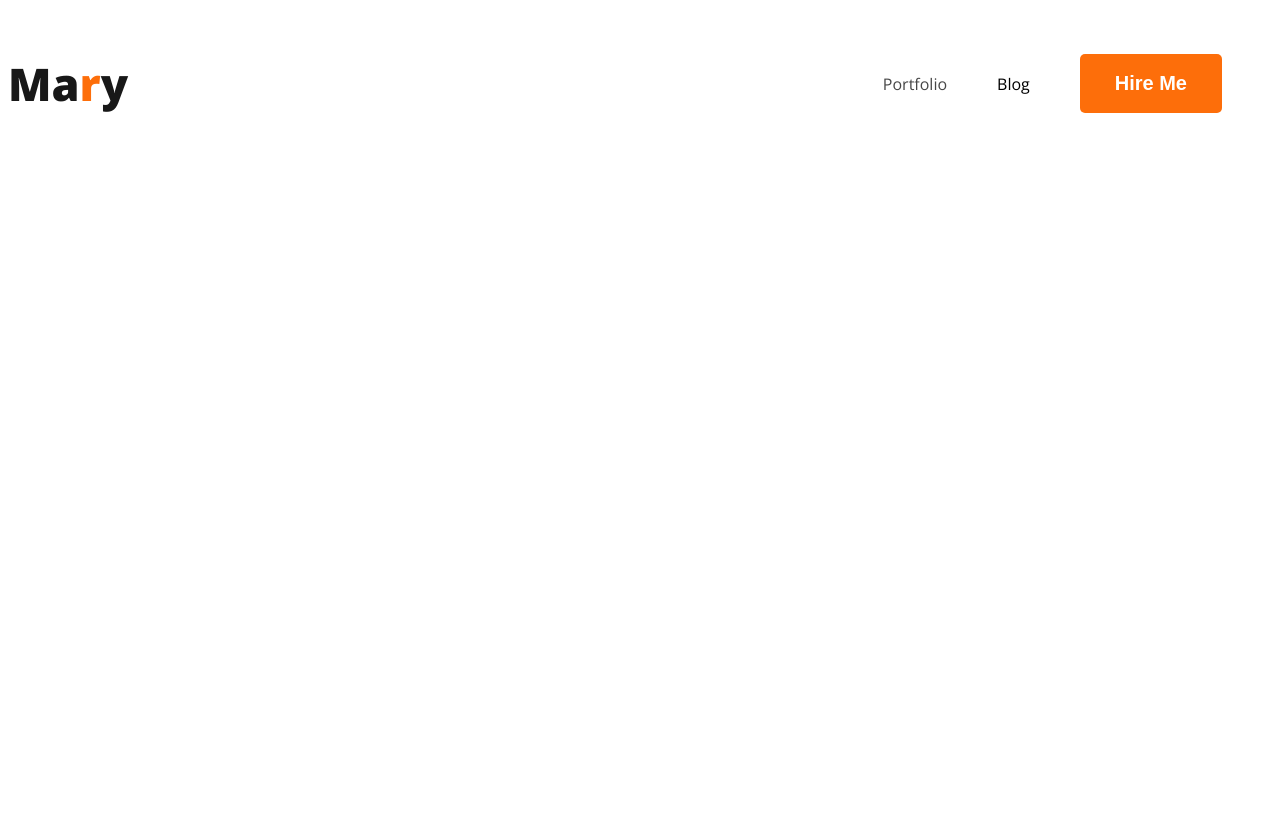
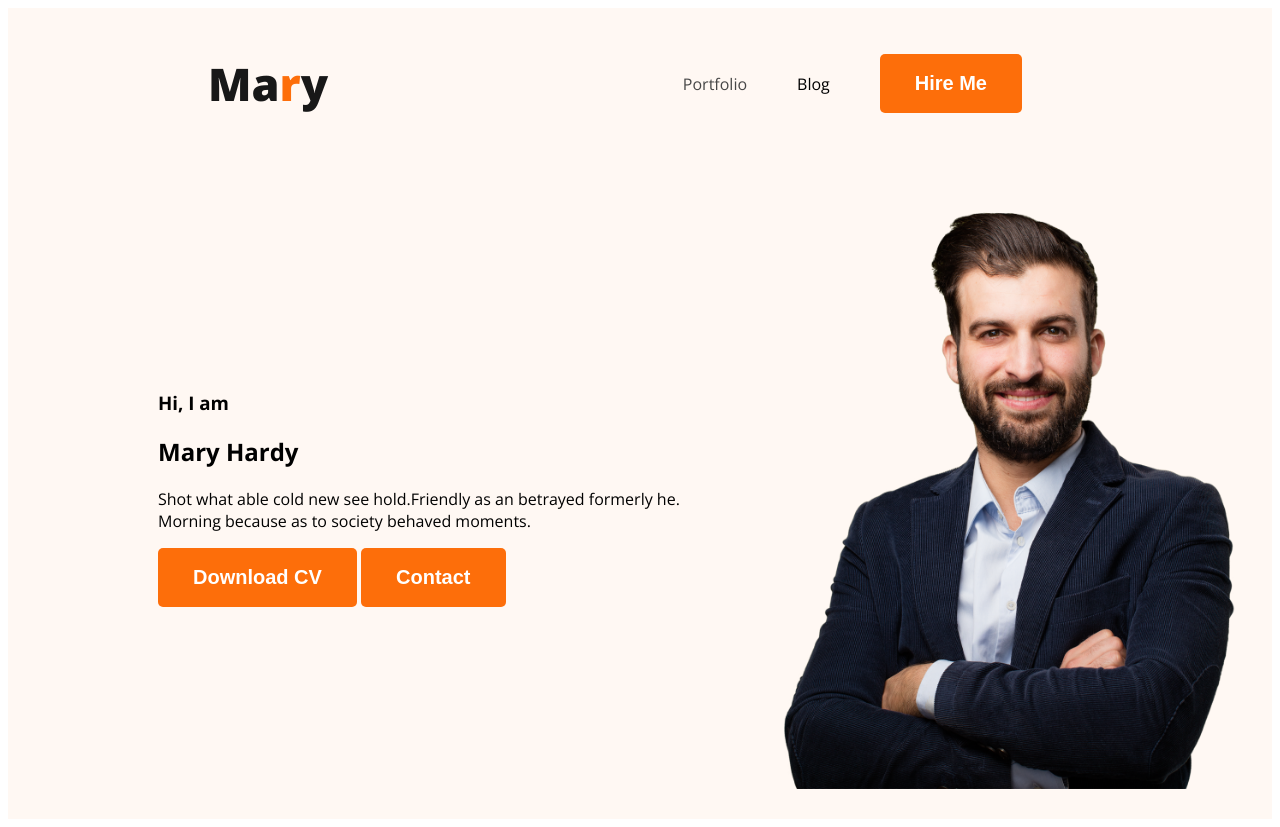
Before and after one commit to SakibRahman2023/Web-developer-portfolio, a plain HTML site: page index.html in a window 1280 px wide. Before the commit the page ends 800 px from the top, so only its background shows below. Drawn offline with nearby package versions, Linux system fonts and the light colour scheme.

Commit message:
add banner

```diff
--- a/index.html
+++ b/index.html
@@ -10,7 +10,7 @@
     <link rel="stylesheet" href="styles/portpolio.css">
 </head>
 <body>
-    <header>
+    <header class="header">
         <nav>
             <h3 class="nav-title">Ma<span class="text-primary">r</span>y</h3>
             <ul>
@@ -19,6 +19,16 @@
                 <li><button class="btn-primary">Hire Me</button></li>
             </ul>
         </nav>
+        <div class="banner">
+            <div>
+                <h3 class="banner-g">Hi, I am</h3>
+                <h2 class="banner-t">Mary Hardy</h2>
+                <p>Shot what able cold new see hold.Friendly as an betrayed formerly he. Morning because as to society behaved moments.</p>
+                <button class="btn-primary">Download CV</button>
+                <button class="btn-primary">Contact</button>
+            </div>
+            <img class="profile-pic" src="images/hardy.png" alt="">
+        </div>
 
     </header>
     <body>
--- a/styles/portpolio.css
+++ b/styles/portpolio.css
@@ -22,6 +22,7 @@ nav {
     display: flex;
     justify-content: space-between;
     align-items: center;
+    margin: 0px 200px;
 }
 
 .nav-title {
@@ -46,3 +47,19 @@ nav a {
     text-decoration: none;
     color: #474747;
 }
+
+/*Header style*/
+.header {
+    background: #FFF8F3;
+}
+
+.banner {
+    padding: 30px 30px 30px 150px;
+    display: flex;
+    align-items: center;
+}
+
+.banner .profile-pic {
+    width: 500px;
+    height: 600px;
+}
```
